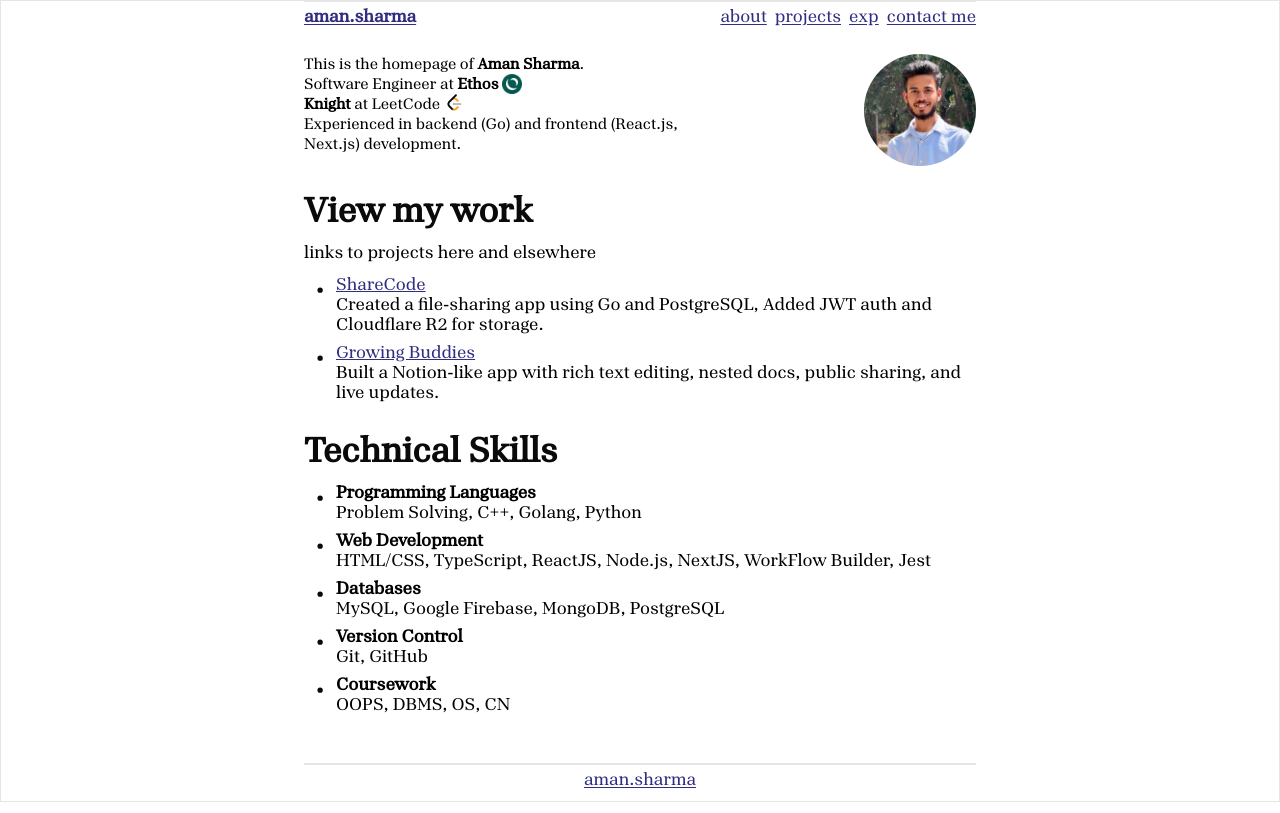
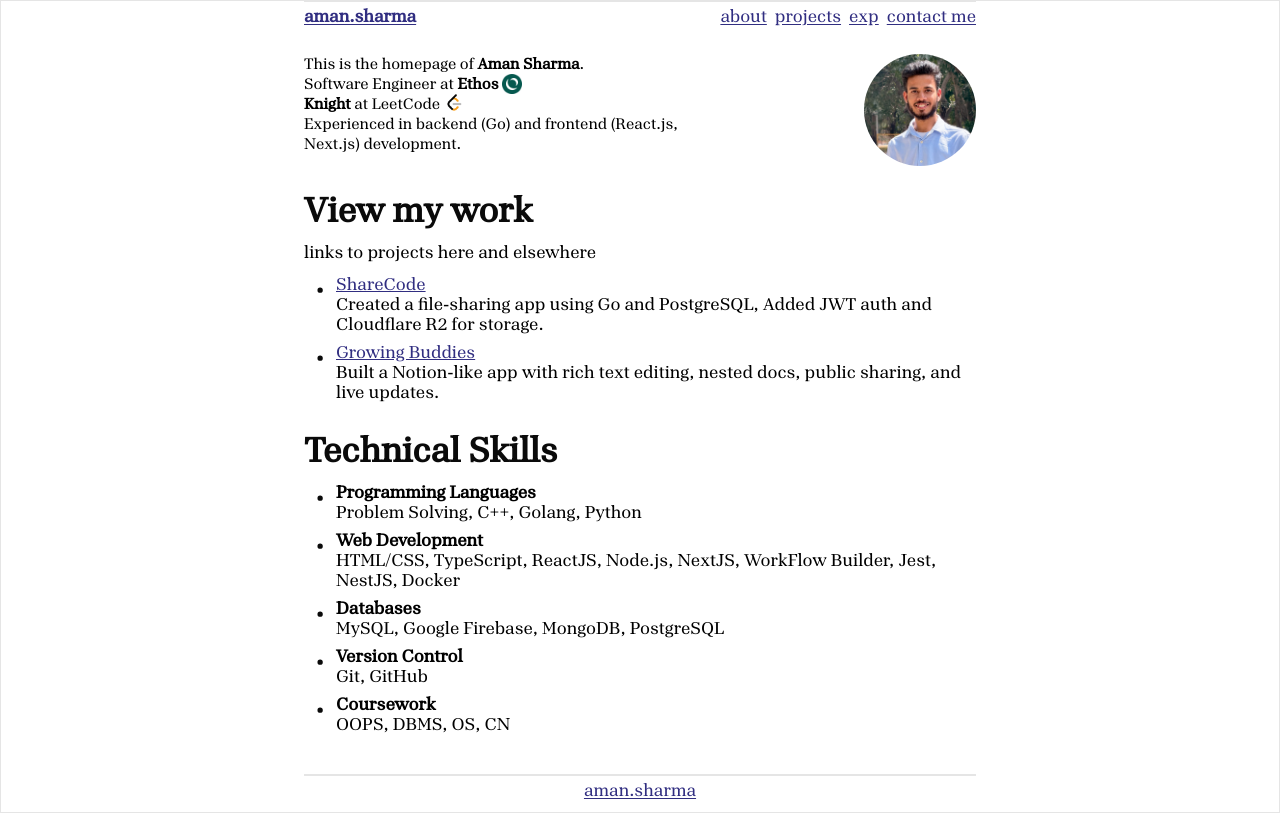
Before and after one commit to aman1117/portfolio, a Next.js app: page / in a window 1280 px wide. Built offline with nearby package versions, Linux system fonts and the light colour scheme.

Commit message:
update: Add NestJS and Docker to Web Development skills in technical component

```diff
--- a/app/_components/technical.tsx
+++ b/app/_components/technical.tsx
@@ -4,7 +4,7 @@ import React from 'react';
 const TechnicalSkill: React.FC = () => {
   const skills: { [key: string]: string[] } = {
     'Programming Languages': ['Problem Solving,', 'C++,', 'Golang,', 'Python'],
-    'Web Development': ['HTML/CSS,', 'TypeScript,', 'ReactJS,', 'Node.js,', 'NextJS,','WorkFlow Builder,' ,'Jest'],
+    'Web Development': ['HTML/CSS,', 'TypeScript,', 'ReactJS,', 'Node.js,', 'NextJS,','WorkFlow Builder,' ,'Jest, ', 'NestJS,', 'Docker'],
     'Databases': ['MySQL,', ' Google Firebase,', 'MongoDB,', 'PostgreSQL'],
     'Version Control': ['Git,', 'GitHub'],
     'Coursework': ['OOPS,', 'DBMS,', 'OS,', 'CN'],
```
